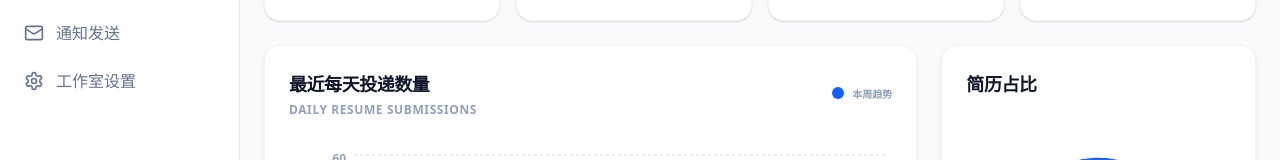
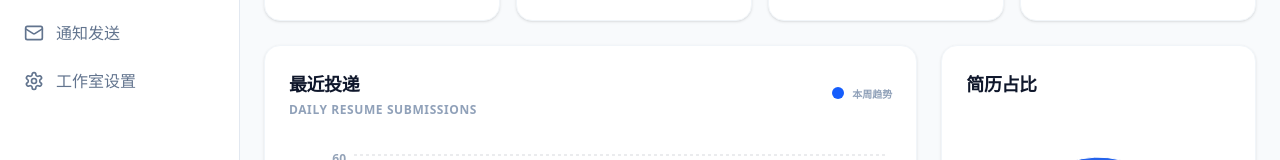
Before and after one commit to codepaintstudio/Resume_Screening, a Next.js app: page / in a window 1280 px wide. Both pictures are taken after typing "name@example.com", "Sample123" into the empty fields and a click on the button "进入系统". Shown: the part 213-373 px from the top of the page. Built offline with nearby package versions, Linux system fonts and the light colour scheme.

Commit message:
fix: 修正最近投递图表标题不一致问题
将“最近每天投递数量”简化为“最近投递”，使其与下方的英文副标题“Daily Resume Submissions”在语义上更一致，避免用户困惑。

```diff
--- a/src/app/components/dashboard.tsx
+++ b/src/app/components/dashboard.tsx
@@ -77,7 +77,7 @@ export function Dashboard() {
         <div className="lg:col-span-2 bg-white dark:bg-slate-900 p-6 rounded-2xl border border-slate-100 dark:border-slate-800 shadow-sm">
           <div className="flex items-center justify-between mb-8">
             <div>
-              <h3 className="text-lg font-black tracking-tight">最近每天投递数量</h3>
+              <h3 className="text-lg font-black tracking-tight">最近投递</h3>
               <p className="text-xs text-slate-400 font-bold uppercase tracking-wider mt-1">Daily Resume Submissions</p>
             </div>
             <div className="flex gap-2">
```
